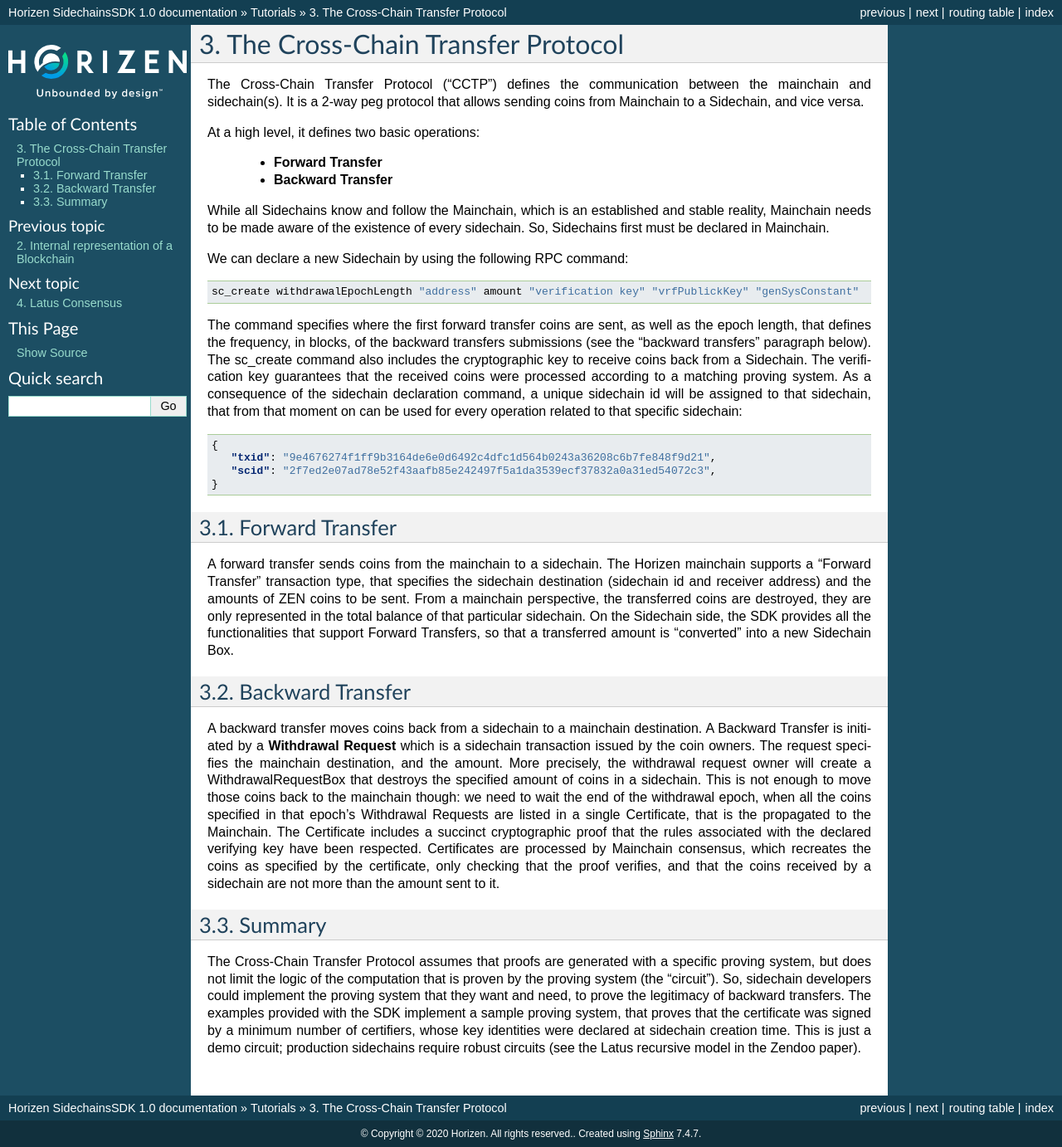
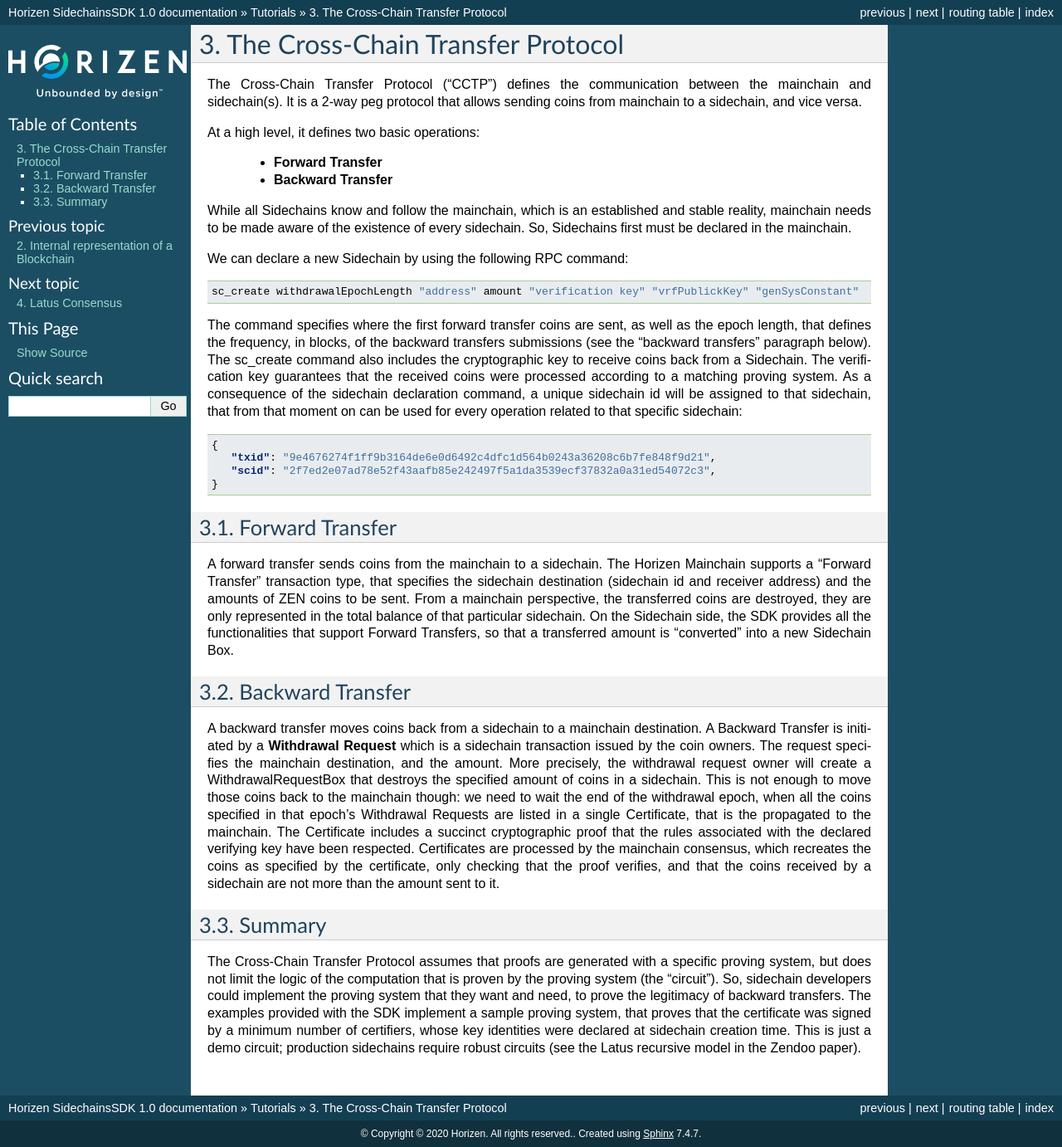
Before and after one commit to megaluck/documentation, a Sphinx documentation site: the page built from docs/introduction/03-Cross-chain-transfer-protocol.rst, in a window 1280 px wide. Shown: the whole page at 83% size. Built offline with Sphinx 7.4.7, drawn with Linux system fonts in a browser that asks for light colours.

Commit message:
fixed mainchain refs where needed

```diff
--- a/docs/index.rst
+++ b/docs/index.rst
@@ -7,7 +7,7 @@
 ********
 
 Horizen Sidechain SDK allows developers developers to quickly spin-up their own blockchain, customize business
-logic depending on use case, maintain interoperability with the Mainchain native token (which acts as the medium of
+logic depending on use case, maintain interoperability with the mainchain native token (which acts as the medium of
 exchange between the whole ecosystem).
 
 Sidechain SDK offers out-of-the-box support for the common features you'd expect
--- a/docs/introduction/03-Cross-chain-transfer-protocol.rst
+++ b/docs/introduction/03-Cross-chain-transfer-protocol.rst
@@ -2,14 +2,14 @@
 The Cross-Chain Transfer Protocol
 *********************************
 
-The Cross-Chain Transfer Protocol (“CCTP”) defines the communication between the mainchain and sidechain(s). It is a 2-way peg protocol that allows sending coins from Mainchain to a Sidechain, and vice versa.
+The Cross-Chain Transfer Protocol (“CCTP”) defines the communication between the mainchain and sidechain(s). It is a 2-way peg protocol that allows sending coins from mainchain to a sidechain, and vice versa.
 
 At a high level, it defines two basic operations:
 
    * **Forward Transfer**
    * **Backward Transfer**
 
-While all Sidechains know and follow the Mainchain, which is an established and stable reality, Mainchain needs to be made aware of the existence of every sidechain. So, Sidechains first must be declared in Mainchain.
+While all Sidechains know and follow the mainchain, which is an established and stable reality, mainchain needs to be made aware of the existence of every sidechain. So, Sidechains first must be declared in the mainchain.
 
 We can declare a new Sidechain by using the following RPC command:
 
@@ -32,15 +32,15 @@
 Forward Transfer
 ================
 
-A forward transfer sends coins from the mainchain to a sidechain. The Horizen mainchain supports a “Forward Transfer” transaction type, that specifies the sidechain destination (sidechain id and receiver address) and the amounts of ZEN coins to be sent. From a mainchain perspective, the transferred coins are destroyed, they are only represented in the total balance of that particular sidechain.
+A forward transfer sends coins from the mainchain to a sidechain. The Horizen Mainchain supports a “Forward Transfer” transaction type, that specifies the sidechain destination (sidechain id and receiver address) and the amounts of ZEN coins to be sent. From a mainchain perspective, the transferred coins are destroyed, they are only represented in the total balance of that particular sidechain.
 On the Sidechain side, the SDK provides all the functionalities that support Forward Transfers, so that a transferred amount is “converted” into a new Sidechain Box.
 
 Backward Transfer
 =================
 
 A backward transfer moves coins back from a sidechain to a mainchain destination.
-A Backward Transfer is initiated by a **Withdrawal Request** which is a sidechain transaction issued by the coin owners. The request specifies the mainchain destination, and the amount. More precisely, the withdrawal request owner will create a WithdrawalRequestBox that destroys the specified amount of coins in a sidechain. This is not enough to move those coins back to the mainchain though: we need to wait the end of the withdrawal epoch, when all the coins specified in that epoch’s Withdrawal Requests are listed in a single Certificate, that is the propagated to the Mainchain.
-The Certificate includes a succinct cryptographic proof that the rules associated with the declared verifying key have been respected. Certificates are processed by Mainchain consensus, which recreates the coins as specified by the certificate, only checking that the proof verifies, and that the coins received by a sidechain are not  more than the amount sent to it.
+A Backward Transfer is initiated by a **Withdrawal Request** which is a sidechain transaction issued by the coin owners. The request specifies the mainchain destination, and the amount. More precisely, the withdrawal request owner will create a WithdrawalRequestBox that destroys the specified amount of coins in a sidechain. This is not enough to move those coins back to the mainchain though: we need to wait the end of the withdrawal epoch, when all the coins specified in that epoch’s Withdrawal Requests are listed in a single Certificate, that is the propagated to the mainchain.
+The Certificate includes a succinct cryptographic proof that the rules associated with the declared verifying key have been respected. Certificates are processed by the mainchain consensus, which recreates the coins as specified by the certificate, only checking that the proof verifies, and that the coins received by a sidechain are not  more than the amount sent to it.
 
 Summary
 =======
--- a/docs/introduction/04-Latus-Consensus.rst
+++ b/docs/introduction/04-Latus-Consensus.rst
@@ -15,9 +15,9 @@
 
 Forgers are also entitled and incentivized to include sidechain transactions and mainchain synchronization data into Sidechain Blocks.
 A limited amount of mainchain block data is added to sidechain blocks, in such a way that all the mainchain transactions that refer to a particular sidechain are included in that sidechain, that a reference to each mainchain block is present in all sidechains, and that enough information is published in a sidechain such that any sidechain node is able to validate the mainchain block references without the need for a direct connection to the mainchain itself. Please note, the forger will need its own direct connection to mainchain nodes, to have a source of mainchain blocks data.
-The connection between Mainchain and Sidechain nodes is established via a websocket interface provided by the mainchain node.
+The connection between the mainchain and sidechain nodes is established via a websocket interface provided by the mainchain node.
 
-The Latus consensus, including MainchainBlock synchronization and all forging logic and functionality, is implemented out-of-the-box by the SDK Core, and developers do not need to make any change to this. The forging process can be fully managed through the API interface provided by the SDK (see the next topic).
+The Latus consensus, including mainchain block synchronization, forging logic and functionality, is implemented out-of-the-box by the core SDK, and developers do not need to make any changes to this. The forging process can be fully managed through the API interface provided by the SDK (see the next topic).
 
 Default Latus consensus parameters
 ==================================
```
Also changed, not shown: docs/introduction/06-Base-App.rst (+4 -3 lines), docs/introduction/07-Sidechain-SDK-extension.rst (+6 -3 lines).
